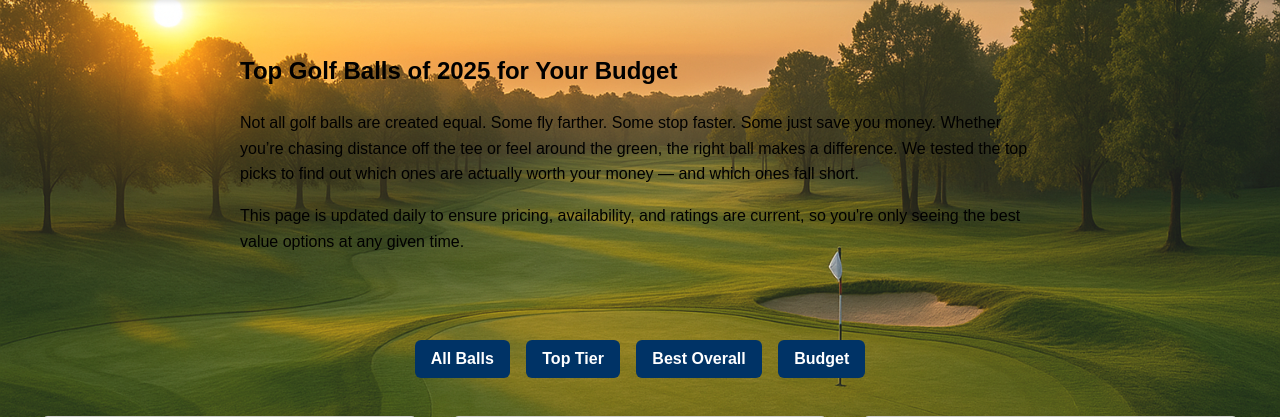
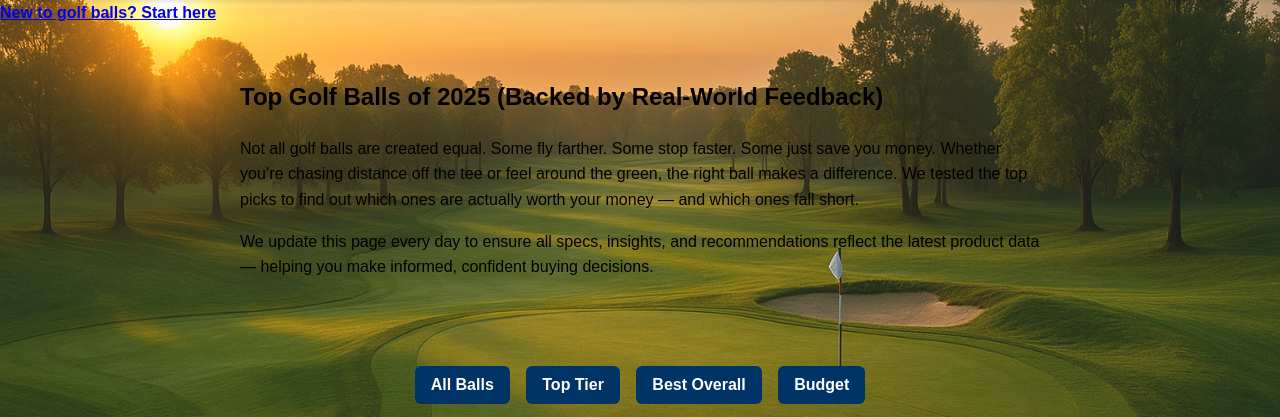
Before and after one commit to svtjalopy/worth-it-gear, a Flask app: page / in a window 1280 px wide. Shown: the part 168-585 px from the top of the page. Run offline with Flask 3, Linux system fonts and the light colour scheme.

Commit message:
"FAQ added"

```diff
--- a/templates/index.html
+++ b/templates/index.html
@@ -4,7 +4,7 @@
   <meta charset="UTF-8" />
   <meta name="viewport" content="width=device-width, initial-scale=1.0" />
   <meta name="description" content="Not all golf balls are created equal. Some fly farther. Some stop faster. Some just save you money. Whether you’re chasing distance off the tee or feel around the green, the right ball makes a difference. We tested the top picks to find out which ones are actually worth your money — and which ones fall short.">
-  <title>Top Golf Balls of 2025 for Your Budget | Worth It Gear</title>
+  <title>Top Golf Balls of 2025 (Backed by Real-World Feedback) | Worth It Gear</title>
   <link rel="icon" href="{{ url_for('static', filename='images/favicon.png') }}">
 
 
@@ -213,20 +213,23 @@ function filterProducts(category, button) {
 <div style="background-color: rgba(255,255,255,0.10); min-height: 100vh;">
   <header>
     <img src="{{ url_for('static', filename='images/logo_worthitgear.png') }}" alt="Worth It Gear Logo" class="logo">
+
+
     <div class="search-container">
       <input type="text" id="productSearch" placeholder="Search products..." />
       <button onclick="searchProducts()">Search Worth It</button>
     </div>
   </header>
+<a href="#faq" style="font-weight: bold;">New to golf balls? Start here</a>
 
   <section class="intro">
-    <h2>Top Golf Balls of 2025 for Your Budget</h2>
+    <h2>Top Golf Balls of 2025 (Backed by Real-World Feedback)</h2>
     <p>
       Not all golf balls are created equal. Some fly farther. Some stop faster. Some just save you money.
       Whether you’re chasing distance off the tee or feel around the green, the right ball makes a difference.
       We tested the top picks to find out which ones are actually worth your money — and which ones fall short.
     </p>
-    <p>This page is updated daily to ensure pricing, availability, and ratings are current, so you're only seeing the best value options at any given time.</p>
+    <p>We update this page every day to ensure all specs, insights, and recommendations reflect the latest product data — helping you make informed, confident buying decisions.</p>
   </section>
 <div class="filter-buttons" style="text-align: center; margin-top: 2em;">
 <button class="filter-btn" onclick="filterProducts('all', this)">All Balls</button>
@@ -975,6 +978,29 @@ function filterProducts(category, button) {
   </div>
 </div>
 
+<div id="faq" style="max-width: 960px; margin: 4em auto; padding: 0 1em;">
+  <h2 style="text-align: center;">New to golf balls? Start here</h2>
+
+  <details style="margin-bottom: 1em;">
+    <summary><strong>What makes golf balls different from each other?</strong></summary>
+    <p>Golf balls differ in compression, spin rate, cover material, and layer count — all of which affect distance, feel, and control.</p>
+  </details>
+
+  <details style="margin-bottom: 1em;">
+    <summary><strong>Which golf ball is best for beginners?</strong></summary>
+    <p>Beginner-friendly balls usually have low compression and a soft feel. They’re easier to hit and more forgiving.</p>
+  </details>
+
+  <details style="margin-bottom: 1em;">
+    <summary><strong>What does compression mean?</strong></summary>
+    <p>Compression measures how much the ball deforms when hit. Lower numbers = softer balls better for slow swings.</p>
+  </details>
+
+  <details>
+    <summary><strong>Do premium balls really make a difference?</strong></summary>
+    <p>Yes — for players with consistent swings, premium balls can offer better spin control and feel, especially on approach shots.</p>
+  </details>
+</div>
 </section>
 
 
```
